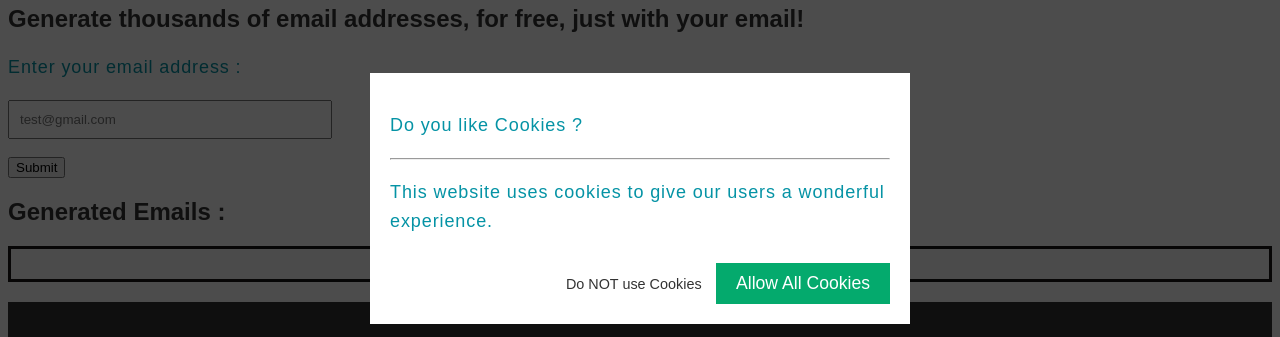
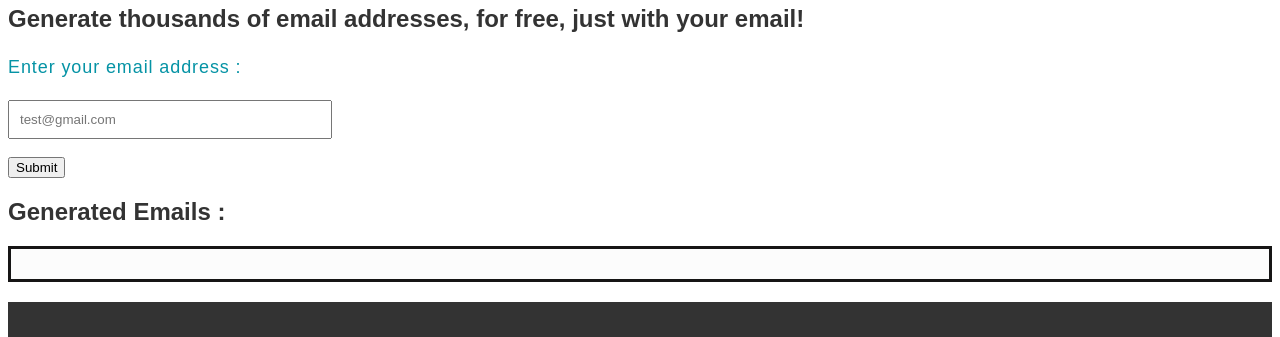
Before and after one commit to xAzerty1/Gmail-Generator, a plain HTML site: page index.html in a window 1280 px wide. Shown: the part 227-564 px from the top of the page. Drawn offline with Linux system fonts and the light colour scheme.

Commit message:
Update index.html

```diff
--- a/index.html
+++ b/index.html
@@ -36,20 +36,6 @@
         <div id="emailList"></div>
     </div>
 
-    <div id="simple-cookie-consent" class="frame-clickable">
-        <div class="cookie-consent-container">
-            <div class="cookie-consent-notice">
-                <p>Do you like Cookies ?</p>
-                <hr>
-                <p>This website uses cookies to give our users a wonderful experience.</p>
-            </div>
-            <div class="cookie-consent-selection">
-                <button value="false" class="cookie-consent-deny">Do NOT use Cookies</button>
-                <button value="true" class="cookie-consent-allow">Allow All Cookies</button>
-            </div>
-        </div>
-    </div>
-
     <footer>
         <p>QuickMail &copy;</p>
         <p>Created by NSI Corporation &copy;</p>
```
